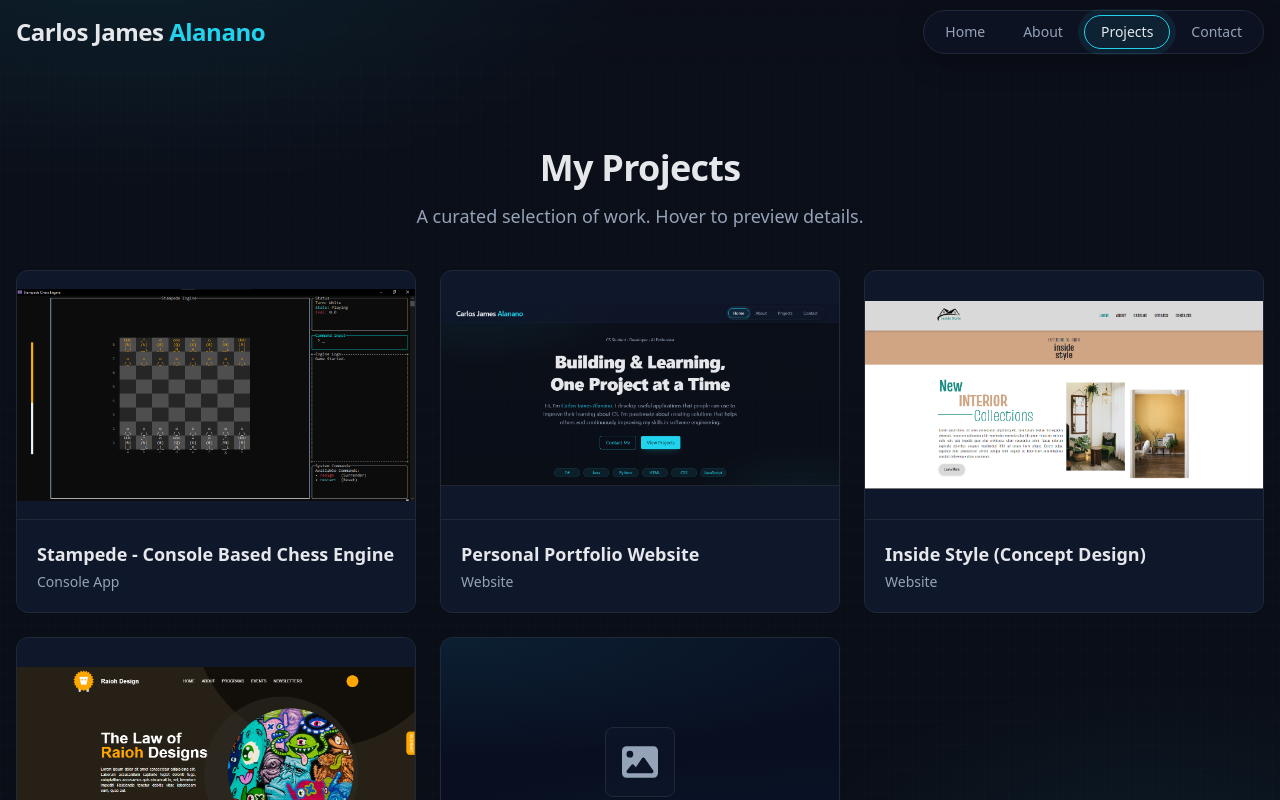
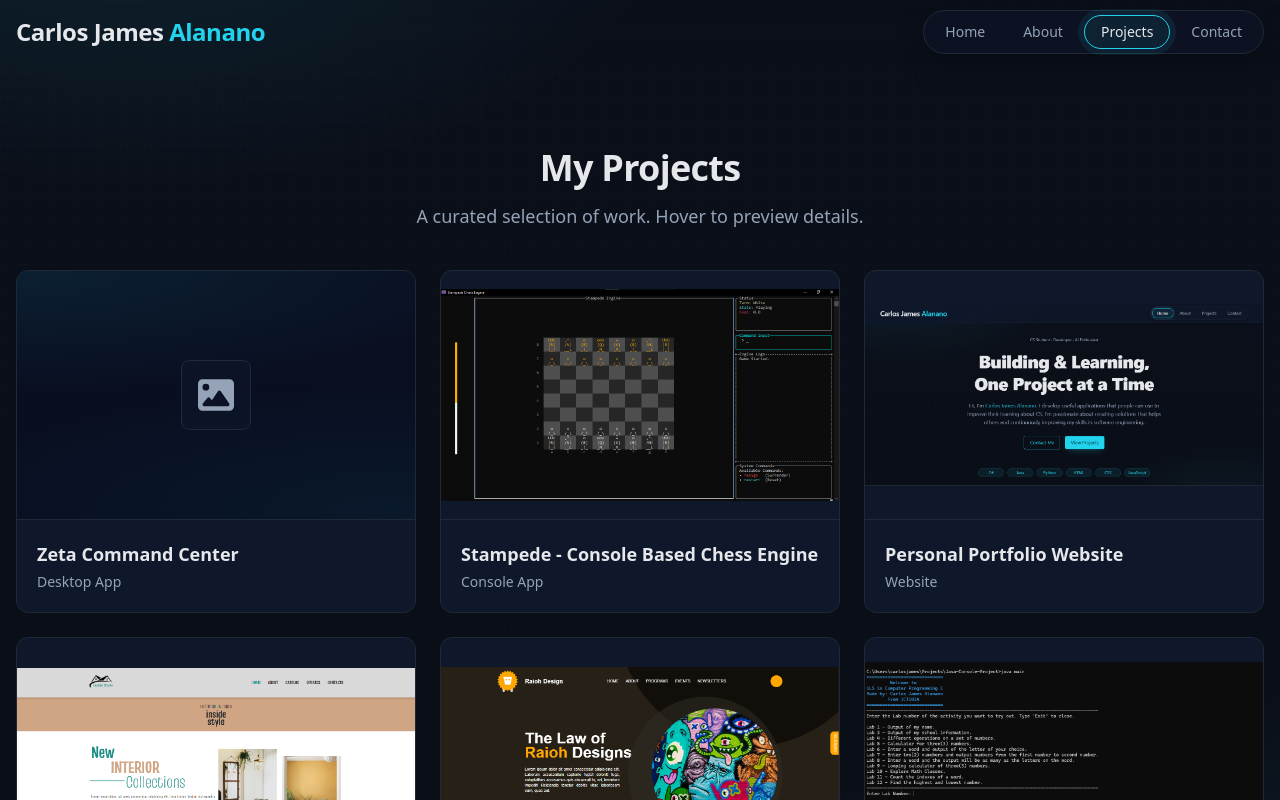
Before and after one commit to cjalanano-dev/portfolio, a React (Vite) app: page /projects in a window 1280 px wide. Shown: the top 800 px of the page. Built offline with nearby package versions, Linux system fonts and the light colour scheme; a small style sheet from the web is missing.

Commit message:
projects update

```diff
--- a/src/pages/Home.jsx
+++ b/src/pages/Home.jsx
@@ -132,7 +132,7 @@ const Home = () => {
         </div>
 
         {/* Featured Projects preview */}
-        <div className="mt-16 sm:mt-20">
+        {/* <div className="mt-16 sm:mt-20">
           <div className="flex items-end justify-between mb-4 sm:mb-5">
             <h3 className="text-2xl sm:text-3xl font-semibold tracking-tight accent-underline" style={{ color: "var(--text)" }}>Featured Projects</h3>
             <Link to="/projects" className="text-sm" style={{ color: "var(--accent)" }}>View all</Link>
@@ -154,7 +154,7 @@ const Home = () => {
               </Link>
             ))}
           </div>
-        </div>
+        </div> */}
       </div>
     </section>
   );
--- a/src/pages/Projects.jsx
+++ b/src/pages/Projects.jsx
@@ -4,10 +4,17 @@ import stampede from "../assets/img/stampede.png";
 import raioh from "../assets/img/raioh.png";
 import inside from "../assets/img/inside-style.png";
 import portfolio from "../assets/img/portfolio.png";
+import first_java from "../assets/img/first_java.png";
 
 
 const Projects = () => {
     const projects = [
+        {
+            title: "Zeta Command Center",
+            type: "desktop",
+            brief: "A desktop application built with C# and Windows Forms serving as my personal life OS command center.",
+            repo: "https://github.com/cjalanano-dev/zcc"
+        },
         {
             title: "Stampede - Console Based Chess Engine",
             type: "console",
@@ -41,6 +48,7 @@ const Projects = () => {
             type: "console",
             brief: "A console app that compiles what I learned in Computer Programming 1 (SHS).",
             repo: "https://github.com/cjalanano-dev/Java-Console-Project",
+            image: first_java,
         },
     ];
 
```
Also changed, not shown: src/assets/img/first_java.png (added).
